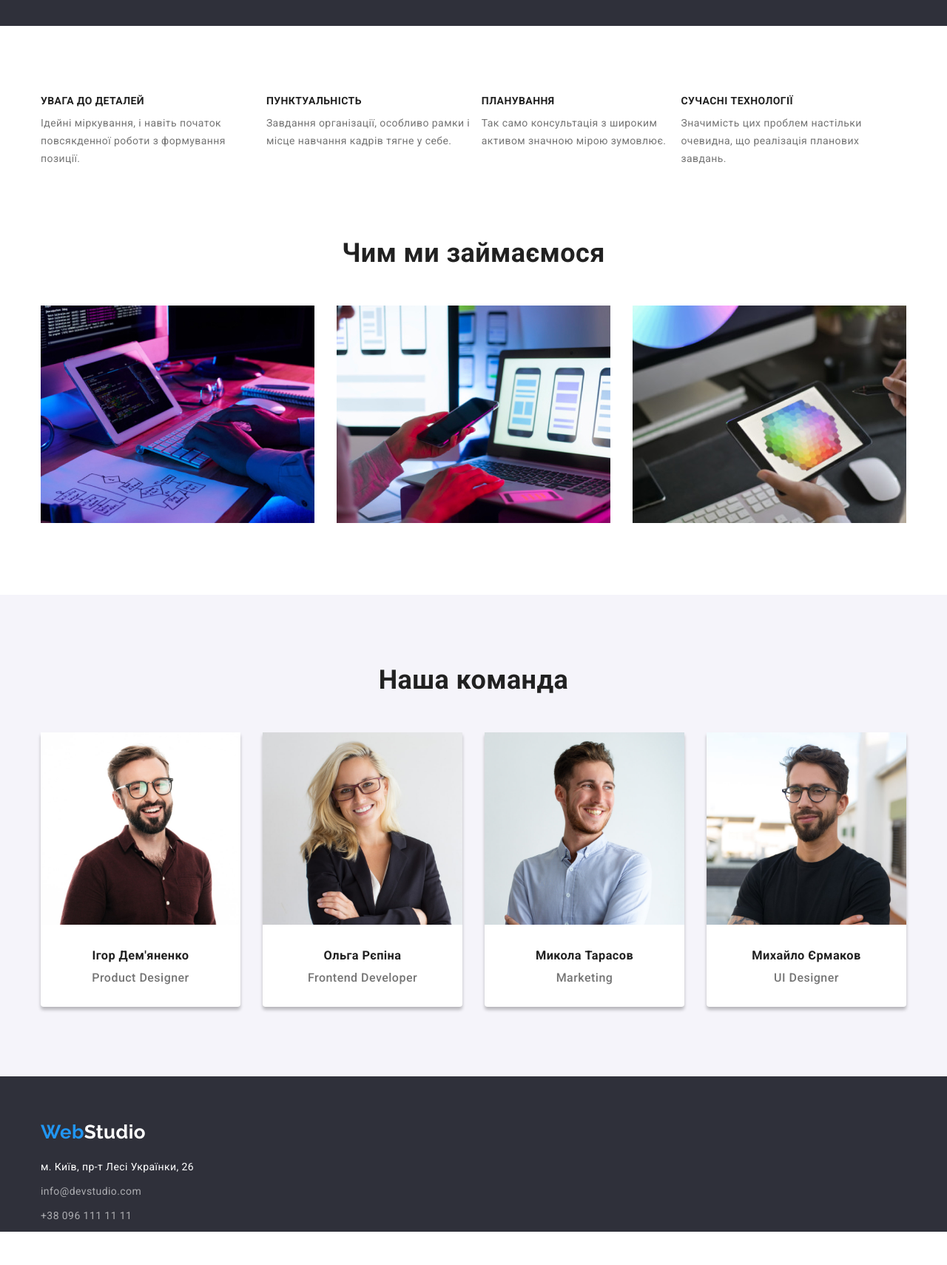
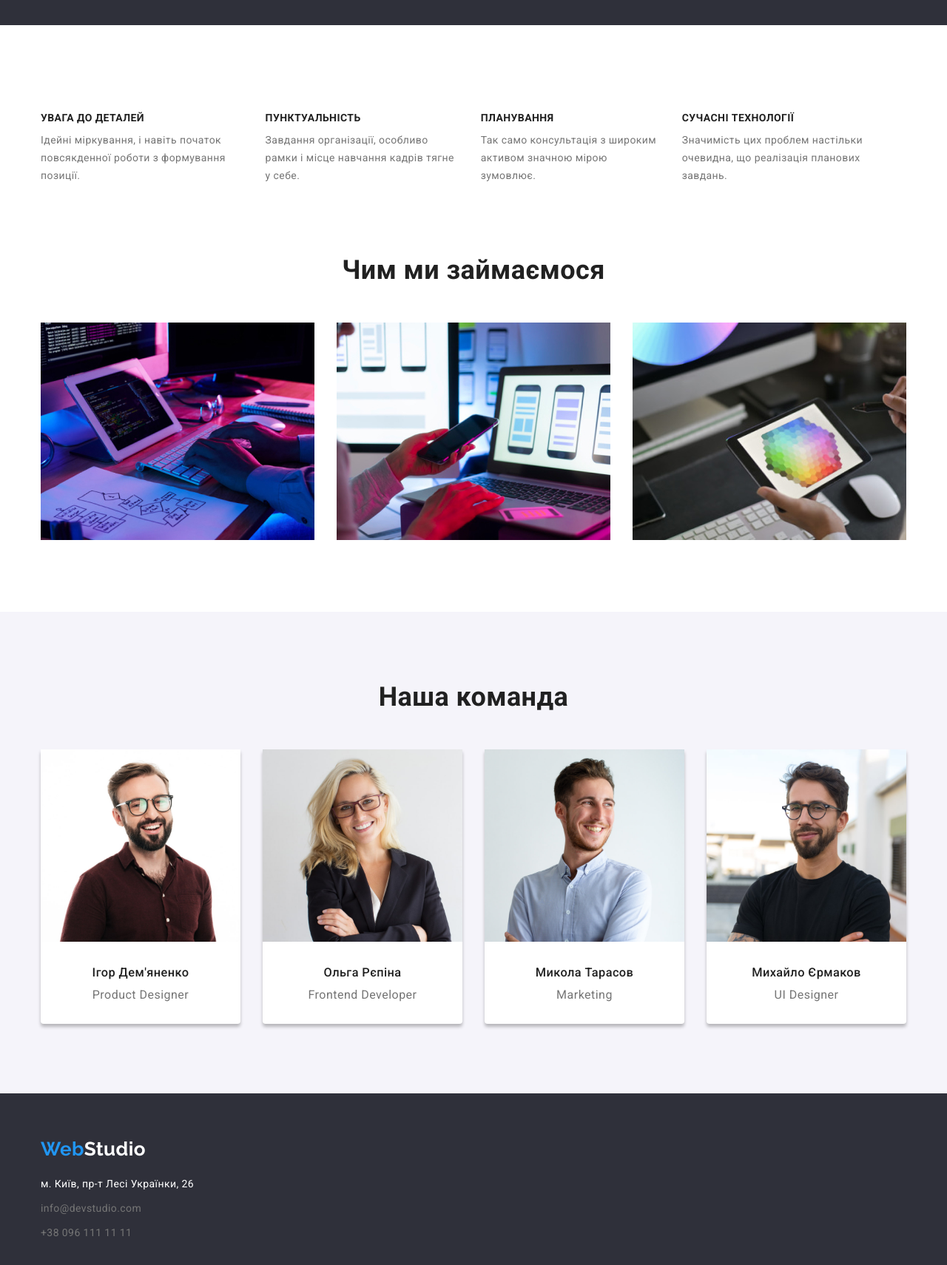
Before and after one commit to xanderkiev2022/goit-markup-hw-03, a plain HTML site: page index.html in a window 1280 px wide. Shown: the part 620-2330 px from the top of the page at 74% size. Before the commit the page ends 2285 px from the top, so only its background shows below. Drawn offline with nearby package versions, Linux system fonts and the light colour scheme.

Commit message:
виправляє помилки по дз

```diff
--- a/css/styles.css
+++ b/css/styles.css
@@ -20,7 +20,7 @@ body {
 /* Utilities */
 
 .header {
-    /* outline: 1px solid #ECECEC; */
+    height: 80px;
     border-bottom: 1px solid #ECECEC;
 }
 
@@ -32,21 +32,32 @@ body {
 
 .container {
     /* display: flex; */
-    margin-left: auto;
-    margin-right: auto;
+    margin: auto;
     padding: 0 15px;
     width: 1200px;
     /* border-bottom: 1px solid #ECECEC; */
 }
 
-h1, h2, h3 {
+h1, h2, h3, p {
     margin-top: 0;
     margin-bottom: 0;
 }
 
 ul {
     list-style: none;
+    margin: 0;
+    padding: 0;
 }
+
+a {
+    text-decoration: none;
+}
+
+.section {
+    padding-top: 94px;
+    padding-bottom: 94px;
+}
+
 
 /* Header */
 
@@ -143,7 +154,6 @@ ul {
     background-color: var(--accent-color);
     min-width: 216px;
     padding: 10px 32px;
-    box-shadow: 0px 4px 4px rgba(0, 0, 0, 0.15);
     border-radius: 4px;
 
     font-family: inherit;
@@ -158,8 +168,12 @@ ul {
 
 /* Advantages */
 
+.advantages {
+    padding-bottom: 0px;
+}
+
 .title-hide, .our-projects-hide {
-    display: none;
+    visibility: hidden;
 }
 .advantages .title {
     margin-bottom: 10px;
@@ -180,15 +194,18 @@ ul {
 
 .advantages-list {
     display: flex;
-    margin-top: 94px;
 }
 
-.advantages .description {
-    margin-top: 10px;
-    margin-bottom: 94px;
+.advantages-list:nth-last-child() {
+    margin-right: 0px;
+}
+
+.advantages-list .item {
+    margin-right: 30px;
 }
 
 /* Duty+Team */
+
 .duty-title, .our-team-title {
     margin-bottom: 50px;
 
@@ -200,9 +217,8 @@ ul {
 }
 .duty-immages {
     display: flex;
-    margin-bottom: 94px;
+}
 
-}
 .duty-immages .item+.item,
 .team-list .team+.team {
     margin-left: 30px;
@@ -210,7 +226,7 @@ ul {
 
 /* Team */
 .our-team {
-    padding-top: 94px;
+    /* padding-top: 94px; */
 
     color: var(--main-text-color);
     background-color: var(--team-buttons-background-color);
@@ -223,21 +239,20 @@ ul {
 
 .our-team .name {
     margin-top: 30px;
+    font-weight: 500;
 }
 .position {
     margin-top: 10px;
     margin-bottom: 30px;
 
-    font-weight: 500;
     font-size: 16px;
     line-height: 1.19;
     letter-spacing: 0.03em;
     color: var(--submain-text-color);
-    /* border-bottom: 1px solid black; */
 }
+
 .team {
     background-color: var(--white-color);
-    margin-bottom: 94px;
     border-radius: 0px 0px 4px 4px;
     box-shadow: 0px 4px 4px rgba(0, 0, 0, 0.25);
 }
@@ -252,9 +267,12 @@ ul {
     display:inline-block;
     margin-top: 60px;
     margin-bottom: 20px;
-
     color: var(--white-color);
 }
+.contact-down-list {
+   padding-bottom: 60px;
+}
+
 .contact-down-list-link {
     display: inline-block;
     margin-bottom: 9px;
@@ -264,7 +282,7 @@ ul {
     font-size: 14px;
     line-height: 1.71;
     letter-spacing: 0.03em;
-    color: rgba(255, 255, 255, 0.6);
+    color: var(--submain-text-color);
     text-decoration: none;
 }
 
@@ -288,7 +306,6 @@ ul {
 .filter-buttons {
     display: flex;
     justify-content: center;
-    margin-top: 94px;
     margin-bottom: 34px;
     }
 
@@ -309,8 +326,6 @@ ul {
     letter-spacing: 0.03em;
     border: inherit;
     border-radius: 4px;
-
-    filter: drop-shadow(0px 4px 4px rgba(0, 0, 0, 0.25));
 }
 
 .button-list:hover,
@@ -318,6 +333,7 @@ ul {
     background-color: var(--accent-color);
     color: var(--white-color);
     cursor: pointer;
+    filter: drop-shadow(0px 4px 4px rgba(0, 0, 0, 0.25));
 }
 
 /* 9 items */
@@ -339,7 +355,6 @@ ul {
 }
 
 .name-of-project {
-    margin-top: 20px;
     font-weight: 700;
     font-size: 18px;
     line-height: 2;
--- a/index.html
+++ b/index.html
@@ -49,7 +49,7 @@
     <!--Main-->
 
     <main>
-      <section class="hero">
+      <section class="hero section">
         <h1 class="hero-title">
           Ефективні рішення для <br />
           вашого бізнесу
@@ -59,7 +59,7 @@
 
       <!--Особливості-->
 
-      <section class="advantages">
+      <section class="advantages section">
         <div class="container">
           <h2 class="title-hide">Чому нас обирають</h2>
           <ul class="advantages-list ul">
@@ -93,7 +93,7 @@
 
       <!--Обов'язки-->
 
-      <section class="duty">
+      <section class="duty section">
         <div class="container">
           <h2 class="duty-title">Чим ми займаємося</h2>
           <ul class="duty-immages ul">
@@ -112,7 +112,7 @@
 
       <!--Наша команда-->
 
-      <section class="our-team">
+      <section class="our-team section">
         <div class="container">
           <h2 class="our-team-title">Наша команда</h2>
           <ul class="team-list ul">
```
Also changed, not shown: portfolio.html (+3 -1 lines).
